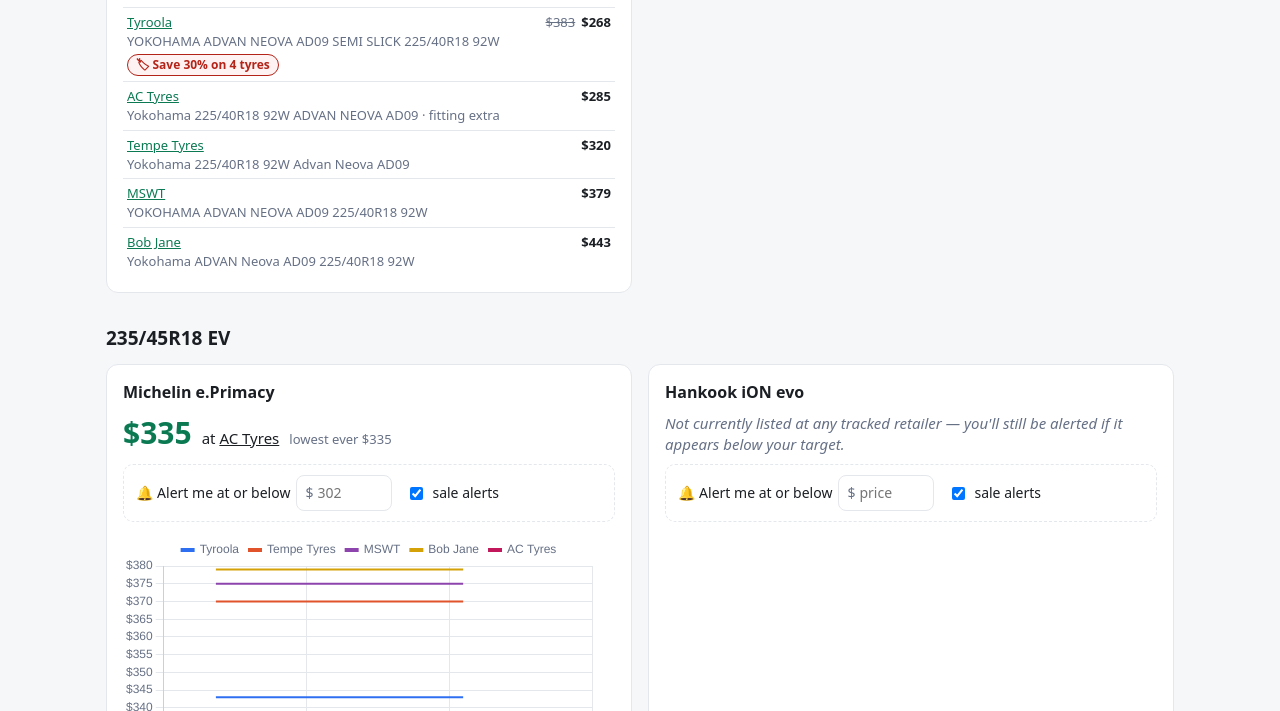
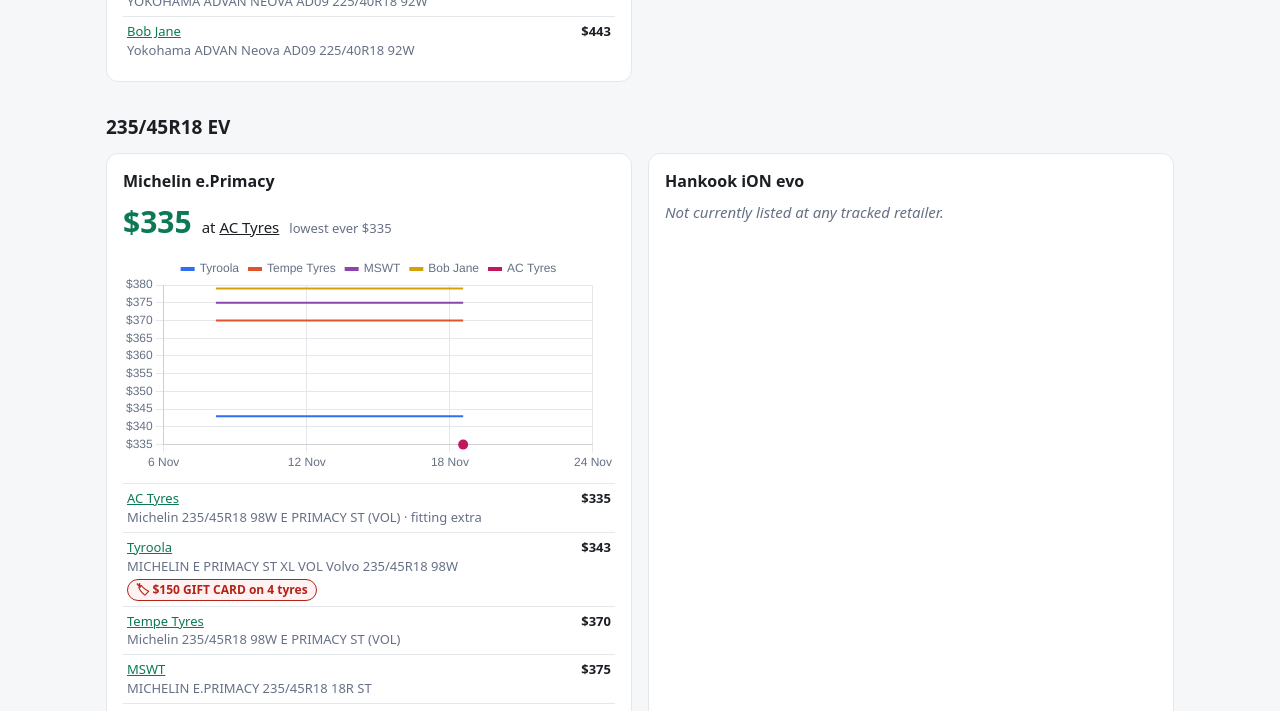
Before and after one commit to patpat-cmd/tyreprice, a plain HTML site: page docs/index.html in a window 1280 px wide. Shown: the part 2089-2800 px from the top of the page. Drawn offline with nearby package versions, Linux system fonts and the light colour scheme.

Commit message:
Hide the price-alert controls on the chart page (SHOW_ALERTS switch)
Co-Authored-By: Claude Opus 5.5 <noreply@anthropic.com>

```diff
--- a/docs/index.html
+++ b/docs/index.html
@@ -92,7 +92,7 @@
       <p id="updated">Loading…</p>
       <div class="health" id="health"></div>
     </div>
-    <button id="open-settings" type="button">🔔 Alert settings</button>
+    <button id="open-settings" type="button" hidden>🔔 Alert settings</button>
   </header>
   <div id="sizes"></div>
 </main>
@@ -159,6 +159,7 @@ const REPO = {
 };
 const SETTINGS_PATH = "docs/alerts.json";
 const TOKEN_KEY = "tyreprice.ghtoken";
+const SHOW_ALERTS = false;      // true brings back the alert controls (target prices, Alert settings button)
 
 const $ = id => document.getElementById(id);
 const discounted = o => o.normal_price != null && o.normal_price - o.price > 0.5;   // deal lowers the price for 4
@@ -262,6 +263,7 @@ Promise.all([
 
 // ---------------------------------------------------------------- rendering
 function render() {
+  $("open-settings").hidden = !SHOW_ALERTS;
   $("updated").textContent = "Price per tyre when you buy a set of 4 (multi-buy deals included), checked every morning. Last update " +
     new Date(data.updated).toLocaleDateString("en-AU", { weekday: "long", day: "numeric", month: "long" }) + ".";
   const h = $("health"); h.replaceChildren();
@@ -288,7 +290,7 @@ function renderCard(t) {
       `<span class="meta">lowest ever ${money(t.all_time_low)}</span>` +
       (b.deal ? `<span class="deal" title="Deal price applies when you buy 4">🏷 ${esc(b.deal)}${discounted(b) ? ` · normally ${money(b.normal_price)}` : ""}</span>` : "")));
   } else {
-    card.append(el("div", "none", "Not currently listed at any tracked retailer — you'll still be alerted if it appears below your target."));
+    card.append(el("div", "none", "Not currently listed at any tracked retailer." + (SHOW_ALERTS ? " You'll still be alerted if it appears below your target." : "")));
   }
 
   // alert controls
@@ -319,7 +321,7 @@ function renderCard(t) {
     if (saleIn.checked) delete ts.sale_alerts; else ts.sale_alerts = false;
     setTyre(t.id, ts);
   });
-  card.append(row);
+  if (SHOW_ALERTS) card.append(row);
 
   if (b) {
     const wrap = el("div", "chart"); const canvas = document.createElement("canvas"); wrap.append(canvas); card.append(wrap);
@@ -331,7 +333,7 @@ function renderCard(t) {
     card.append(tbl);
     charts[t.id] = makeChart(canvas, t);
   }
-  queueMicrotask(refresh);
+  if (SHOW_ALERTS) queueMicrotask(refresh);
   return card;
 }
 
@@ -384,7 +386,7 @@ function updateTargetLine(t) {
 const isDirty = () => JSON.stringify(current) !== JSON.stringify(saved) || currentEmail !== savedEmail;
 function updateSavebar() {
   if (!current) return;
-  $("savebar").hidden = !isDirty();
+  $("savebar").hidden = !SHOW_ALERTS || !isDirty();
   $("savebar-text").textContent = token ? "You have unsaved alert changes." : "Unsaved alert changes — connect to GitHub to save them.";
 }
 window.addEventListener("beforeunload", e => { if (current && isDirty()) { e.preventDefault(); e.returnValue = ""; } });
```
